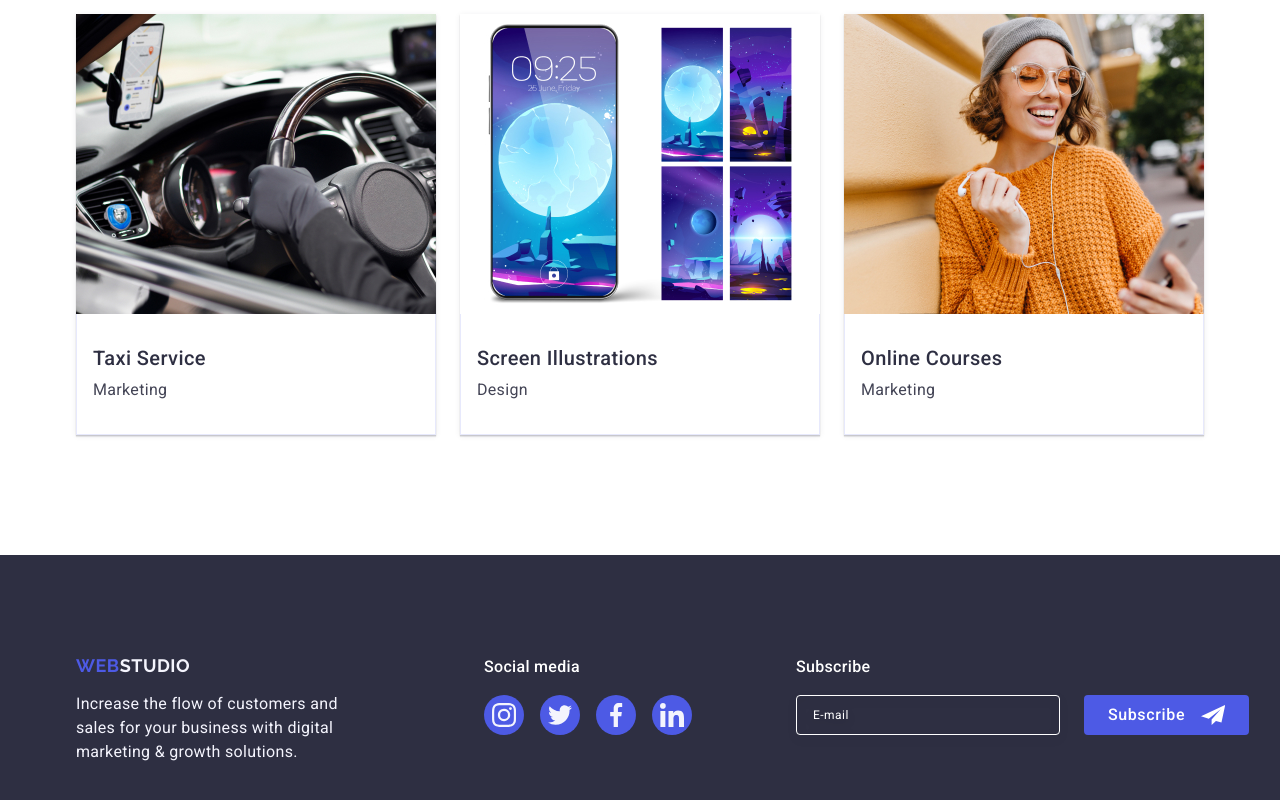
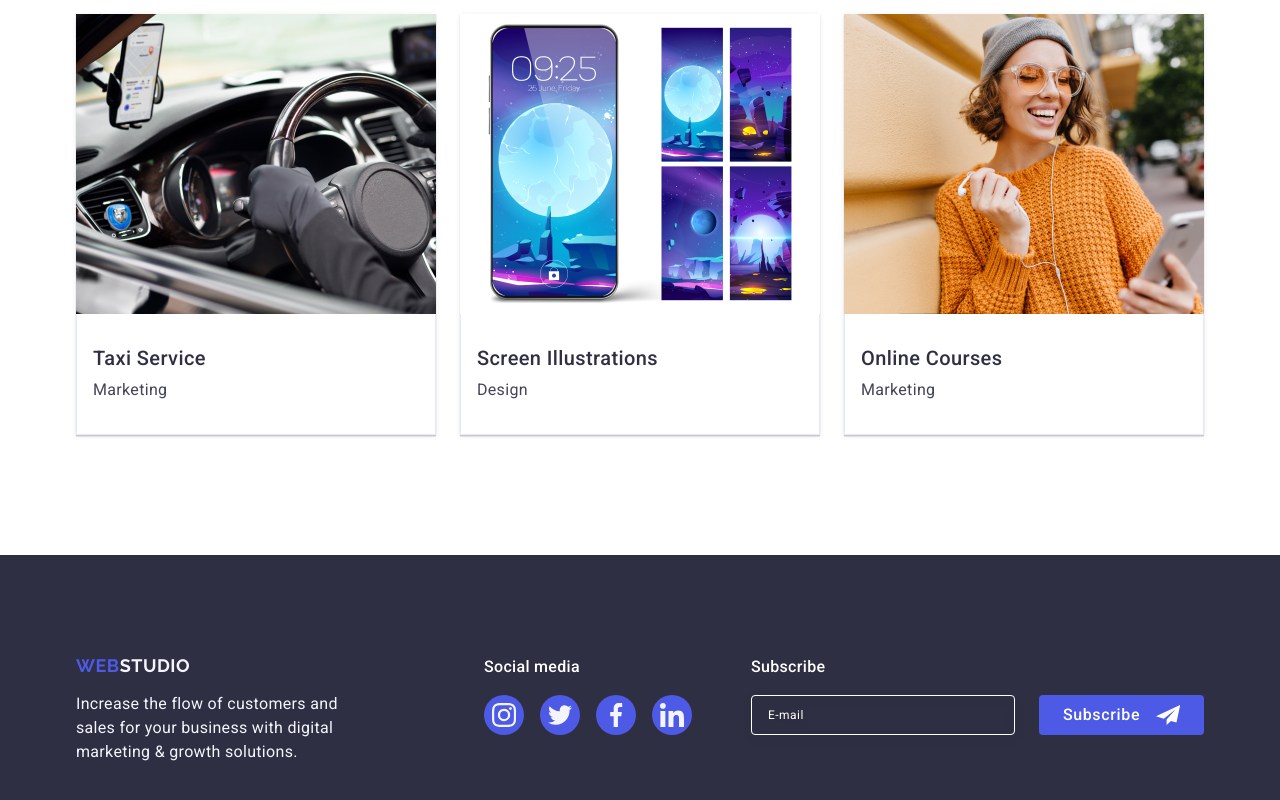
Before and after one commit to UlanovychM/goit-markup-hw-06, a plain HTML site: page index.html in a window 1280 px wide. Shown: the part 2618-3418 px from the top of the page. Drawn offline with nearby package versions, Linux system fonts and the light colour scheme.

Commit message:
fix media 1156

```diff
--- a/css/styles.css
+++ b/css/styles.css
@@ -1101,8 +1101,8 @@ img {
 		margin-right: 120px;
 	}
 
-	.footer__items_social {
-		margin-right: 80px;
+	.footer__items_subscribe {
+		margin-left: auto;
 	}
 
 	.footer__item_subtitle {
```
Also changed, not shown: 1 other file.
